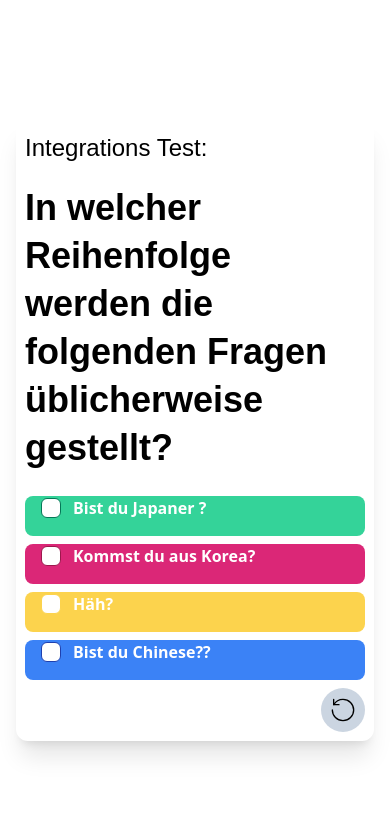
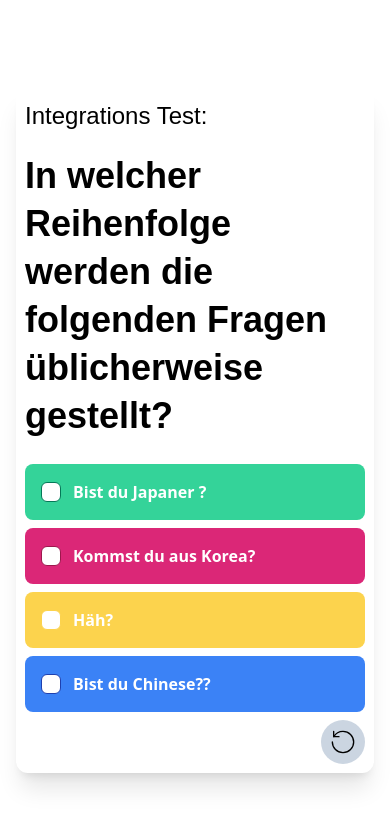
Before and after one commit to ngtungngo/banner, a React (Vite) app: page / in a window 390 px wide. Shown: the top 826 px of the page. Built offline with nearby package versions, Linux system fonts and the light colour scheme.

Commit message:
iphone padding fixed

```diff
--- a/src/containers/Abi2024.tsx
+++ b/src/containers/Abi2024.tsx
@@ -11,7 +11,7 @@ const Abi2024 = () => {
 					<div className="flex flex-col gap-4 items-start animate-[glow_7s_infinite]">
 						<p className="text-h5 font-bold animate-[glow_7s_infinite]">Thiên Minh...</p>
 						<div className="ml-10 mr-12 text-h6 gap-2 flex flex-col animate-[glow_7s_infinite]">
-							<p>...Deutscher <span className="text-slate-400 italic text-[16px]">#Migrationshintergrund</span>, ...</p>
+							<p>...Deutscher<span className="text-slate-400 italic">#Migrationshintergrund</span>, ...</p>
 							<p>...Dichter, ...</p>
 							<p>...Denker, ...</p>
 						</div>
--- a/src/containers/MultipleChoice.tsx
+++ b/src/containers/MultipleChoice.tsx
@@ -28,7 +28,7 @@ export const MultipleChoice = ({ title, question, answers, correctAnswer, advanc
 								<button
 									key={i}
 									className={`
-										p-4 iphone:pt-0 text-h7 font-light font-sans text-left
+										p-4 text-h7 font-light font-sans text-left items-center
 										w-full border-0 text-white ${bgColors[i]} ${hoverColors[i]} rounded-lg
 									`}
 									onClick={() => handleClick(i)}
--- a/src/containers/Order.tsx
+++ b/src/containers/Order.tsx
@@ -46,7 +46,7 @@ export const Order = ({title, question, answers, correctOrder, advance}: {
 							<div
 								key={i}
 								className={`
-									py-4 iphone:pt-0 text-h7 font-light font-sans text-left text-2xl content-center
+									py-4 text-h7 font-light font-sans text-left text-2xl content-center
 									w-full border-0 px-4 text-white hover:cursor-pointer ${bg[i]} ${hoverColors[i]} rounded-lg flex flex-row gap-3 items-center
 								`}
 								onClick={() => handleClick(i as CorrectNumber)}
```
